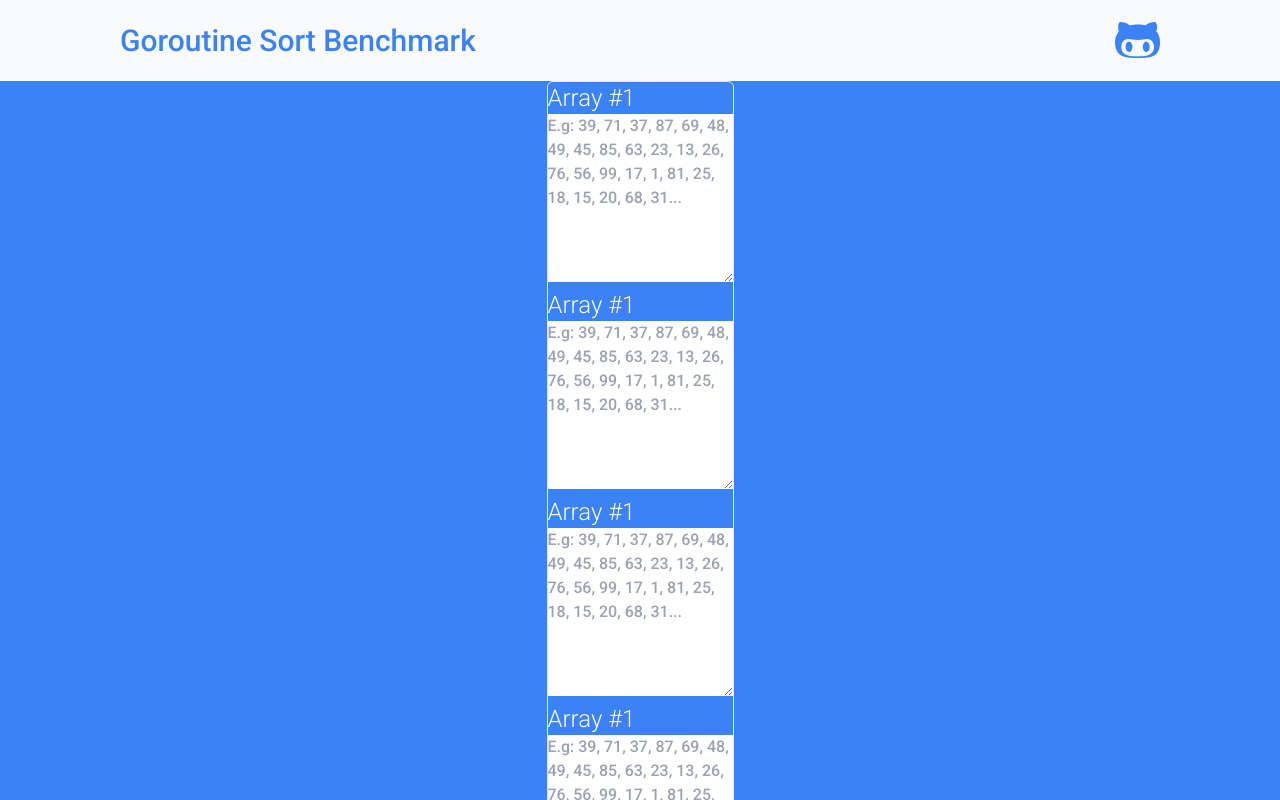
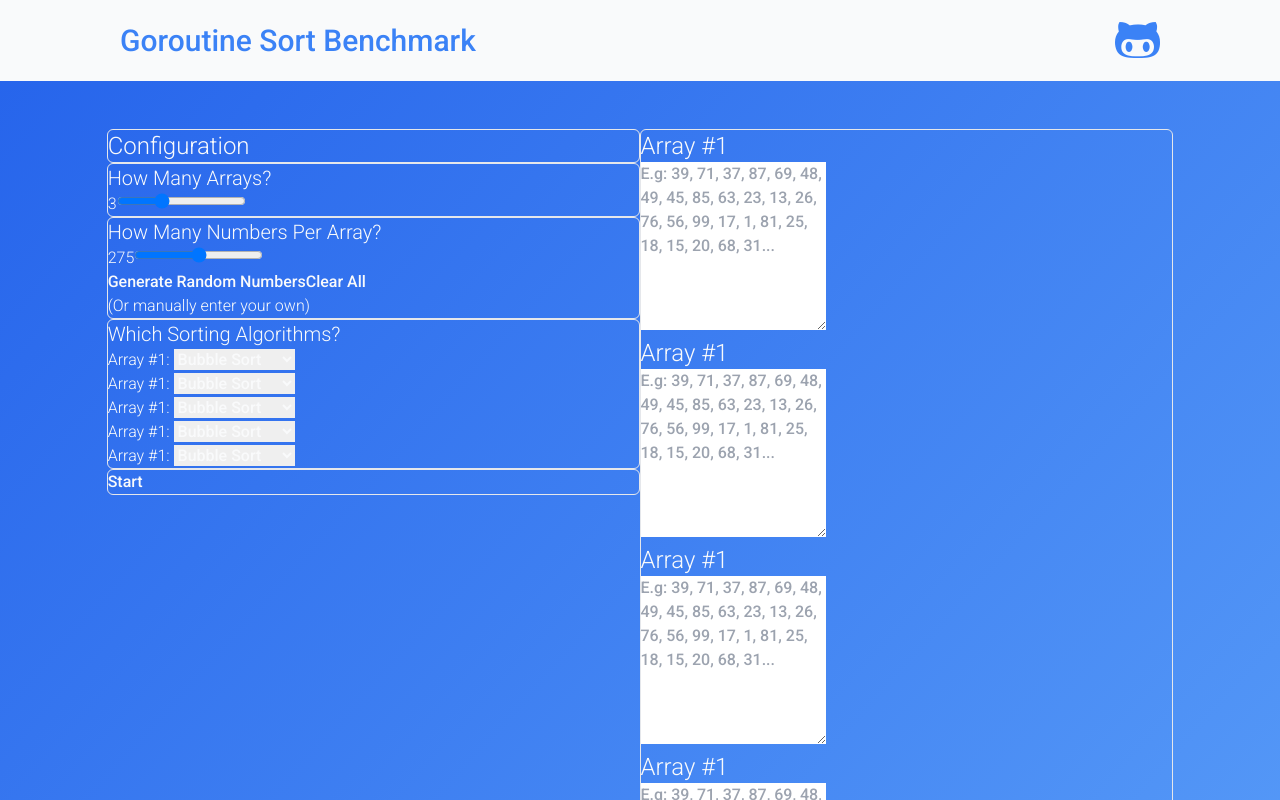
Before and after one commit to shah-a/few2.3-04-final-project, a React (Vite) app: page / in a window 1280 px wide. Shown: the top 800 px of the page. Built offline with nearby package versions, Linux system fonts and the light colour scheme.

Commit message:
Add: extracted ConfigList items into components

```diff
--- a/src/components/App.jsx
+++ b/src/components/App.jsx
@@ -4,11 +4,11 @@ import ConfigList from './ConfigList';
 import Footer from './Footer';
 
 const App = () => (
-  <div className="App min-h-screen flex flex-col bg-blue-500 items-center">
+  <div className="App min-h-screen flex flex-col bg-gradient-to-tl from-blue-400 to-blue-600 items-center">
     <Header />
-    <main>
+    <main className="my-12 w-5/6 max-w-6xl flex flex-row justify-between">
+      <ConfigList />
       <ArrayList />
-      <ConfigList />
     </main>
     <Footer />
   </div>
--- /dev/null
+++ b/src/components/ConfigList/AlgoSelectList/AlgoSelect/index.jsx
@@ -0,0 +1,12 @@
+const AlgoSelect = () => (
+  <div className="AlgoSelect">
+    <label htmlFor="algorithm-1" className="algorithm-label">Array #1: </label>
+    <select id="algorithm-1" className="algorithm-select">
+      <option value="bubble">Bubble Sort</option>
+      <option value="selection">Selection Sort</option>
+      <option value="insertion">Insertion Sort</option>
+    </select>
+  </div>
+);
+
+export default AlgoSelect;
--- /dev/null
+++ b/src/components/ConfigList/AlgoSelectList/index.jsx
@@ -0,0 +1,14 @@
+import AlgoSelect from './AlgoSelect';
+
+const AlgoSelectList = () => (
+  <div className="AlgoSelect outline">
+    <h3>Which Sorting Algorithms?</h3>
+    <AlgoSelect />
+    <AlgoSelect />
+    <AlgoSelect />
+    <AlgoSelect />
+    <AlgoSelect />
+  </div>
+);
+
+export default AlgoSelectList;
--- /dev/null
+++ b/src/components/ConfigList/ArrayCount/index.jsx
@@ -0,0 +1,11 @@
+const ArrayCount = () => (
+  <div className="ArrayCount outline">
+    <h3>How Many Arrays?</h3>
+    <div className="array-count-card slider-card">
+      <label htmlFor="array-count" id="array-count-label" className="slider-label">3</label>
+      <input type="range" id="array-count" className="range-slider" min="2" max="5" step="1" value="3" />
+    </div>
+  </div>
+);
+
+export default ArrayCount;
--- /dev/null
+++ b/src/components/ConfigList/ArrayInput/index.jsx
@@ -0,0 +1,19 @@
+const ArrayInput = () => (
+  <div className="ArrayInput outline">
+    <h3>How Many Numbers Per Array?</h3>
+    <div className="array-length-card slider-card">
+      <label htmlFor="array-length" id="array-length-label" className="slider-label">275</label>
+      <input type="range" id="array-length" className="range-slider" min="50" max="500" step="25" value="275" />
+    </div>
+    <button type="button" id="generate-button" className="config-button">Generate Random Numbers</button>
+    <button type="button" id="clear-button" className="config-button">Clear All</button>
+    <p>
+      (Or manually enter
+      {' '}
+      <a className="link" target="_blank" href="https://www.random.org/integer-sets/" rel="noreferrer">your own</a>
+      )
+    </p>
+  </div>
+);
+
+export default ArrayInput;
--- a/src/components/ConfigList/index.jsx
+++ b/src/components/ConfigList/index.jsx
@@ -1,6 +1,18 @@
+import ArrayCount from './ArrayCount';
+import ArrayInput from './ArrayInput';
+import AlgoSelectList from './AlgoSelectList';
+
 const ConfigList = () => (
-  <section className="ConfigList">
-    asdf
+  <section className="ConfigList w-full">
+    <div className="outline">
+      <h2>Configuration</h2>
+    </div>
+    <ArrayCount />
+    <ArrayInput />
+    <AlgoSelectList />
+    <div className="outline">
+      <button type="button" id="start-button" className="config-button">Start</button>
+    </div>
   </section>
 );
 
```
